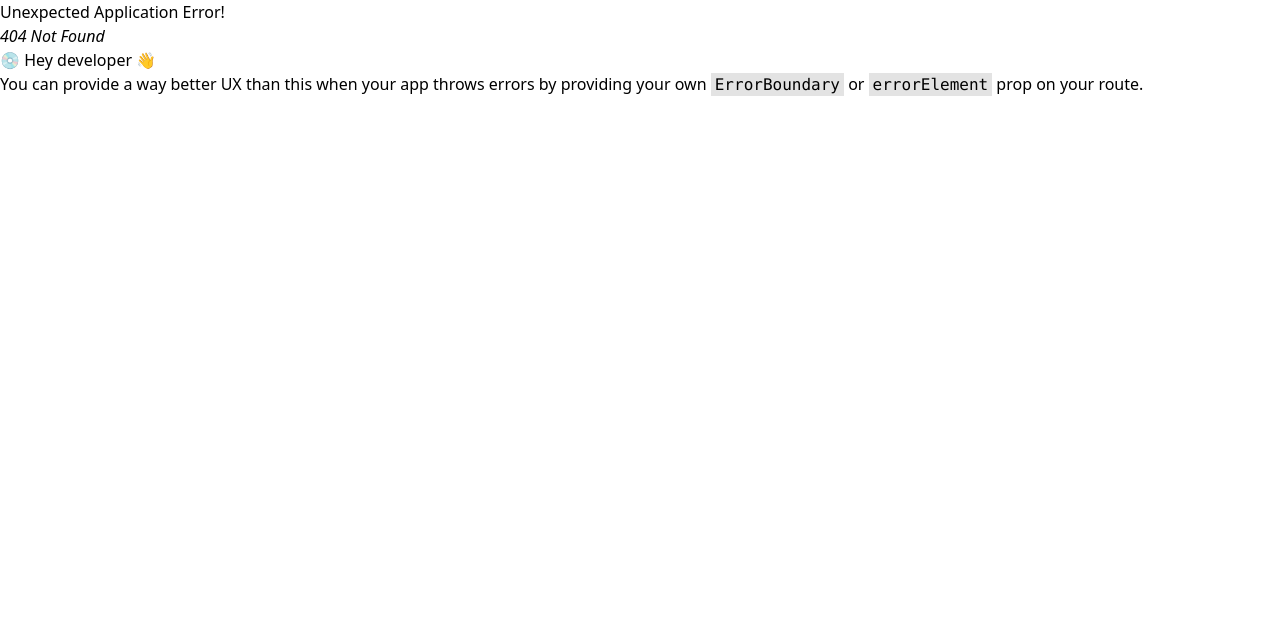
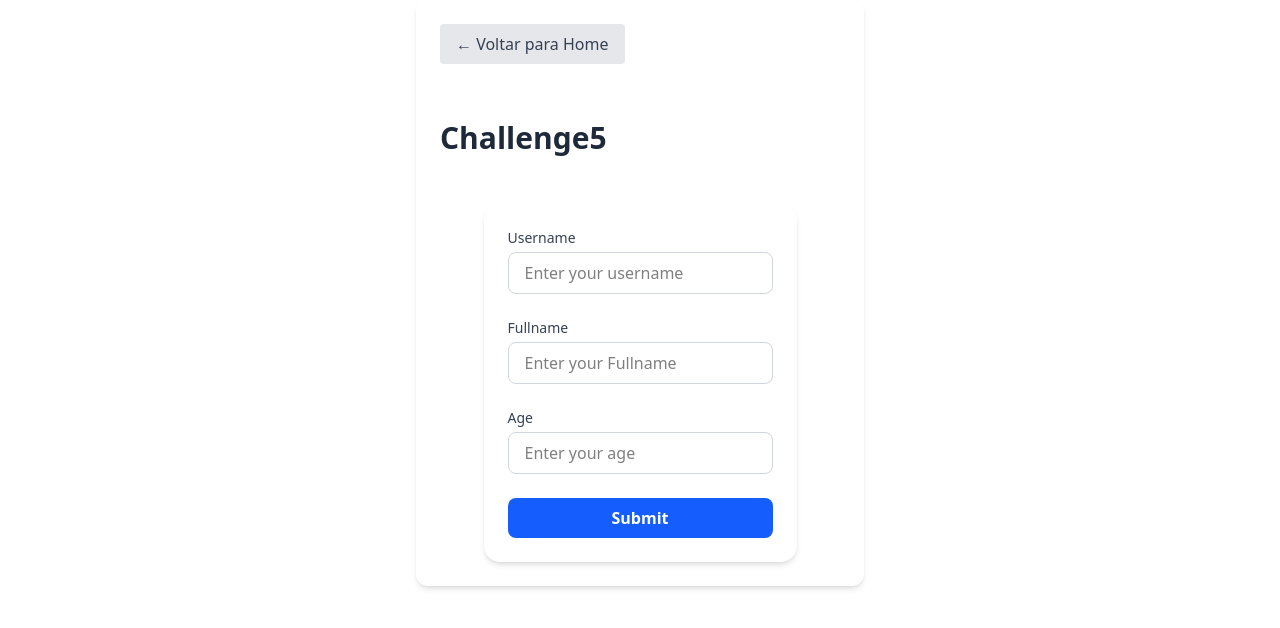
Before and after one commit to IsaqueBatist/React-Challenges, a React (Vite) app: page /challenge/5 in a window 1280 px wide. Before the commit this address had no page. Shown: the top 628 px of the page. Built offline with nearby package versions, Linux system fonts and the light colour scheme.

Commit message:
:sparkles: feat: Challenge 5 - Submit Form Data

```diff
--- a/src/App.tsx
+++ b/src/App.tsx
@@ -41,6 +41,14 @@ function App() {
         <h2 className="text-xl font-semibold text-red-600">Challenge 4</h2>
         <p className="text-gray-500 text-sm">Progress Bar</p>
         </Link>
+
+        <Link
+        to="/challenge/5"
+        className="bg-white rounded-xl shadow hover:shadow-lg p-6 text-center transition duration-300 border hover:border-pink-500"
+        >
+        <h2 className="text-xl font-semibold text-pink-600">Challenge 5</h2>
+        <p className="text-gray-500 text-sm">Submit Form Data</p>
+        </Link>
       </div>
     </div>
   )
--- /dev/null
+++ b/src/Challanges/challenge5/Challenge5.tsx
@@ -0,0 +1,108 @@
+import { useForm } from "react-hook-form";
+import BackToHome from "../../components/BackToHome";
+import { useState } from "react";
+
+interface IFormData {
+  username: string,
+  fullName: string,
+  age: number
+}
+
+export default function Challenge5() {
+  const [isToBeShowed, setIsToBeShowed] = useState(false)
+  const [submittedData, setSubmittedData] = useState<IFormData>({} as IFormData)
+  const {register, reset, handleSubmit, formState: {errors, isValid}} = useForm<IFormData>({
+    mode: "all",
+  })
+  function onsubmit(data: IFormData) {
+    setIsToBeShowed(false)
+    console.log(data)
+    if(isValid){
+      setIsToBeShowed(true)
+      setSubmittedData(data)
+      reset()
+    }
+  }
+
+  return (
+        <div className='flex flex-col gap-8 w-full max-w-md mx-auto p-6 bg-white rounded-xl shadow-md'>
+          <BackToHome />
+          <h2 className="text-3xl font-bold text-gray-800 mb-4">Challenge5</h2>
+            <form
+              onSubmit={handleSubmit(onsubmit)}
+              className="p-6 max-w-md mx-auto bg-white rounded-2xl shadow-md space-y-6"
+            >
+
+              {/* Username */}
+              <div>
+                <label htmlFor="username" className="block text-sm font-medium text-gray-700 mb-1">
+                  Username
+                </label>
+                <input
+                  type="text"
+                  id="username"
+                  {...register("username",{
+                    required: "Username is required"
+                  })}
+                  placeholder="Enter your username"
+                  className="w-full px-4 py-2 border border-gray-300 rounded-lg focus:outline-none focus:ring-2 focus:ring-blue-500"
+                />
+                {errors.username && <p className="text-red-600">{errors.username.message}</p>}
+              </div>
+
+              {/* Nome Completo */}
+              <div>
+                <label htmlFor="fullName" className="block text-sm font-medium text-gray-700 mb-1">
+                  Fullname
+                </label>
+                <input
+                  type="text"
+                  id="fullName"
+                  {...register("fullName",{
+                    required: "Fullname is required"
+                  })}
+                  placeholder="Enter your Fullname"
+                  className="w-full px-4 py-2 border border-gray-300 rounded-lg focus:outline-none focus:ring-2 focus:ring-blue-500"
+                />
+                {errors.fullName && <p className="text-red-600">{errors.fullName.message}</p>}
+              </div>
+
+              {/* Idade */}
+              <div>
+                <label htmlFor="age" className="block text-sm font-medium text-gray-700 mb-1">
+                  Age
+                </label>
+                <input
+                  type="number"
+                  id="age"
+                  {...register("age",{
+                    required: "Age is required"
+                  })}
+                  placeholder="Enter your age"
+                  className="w-full px-4 py-2 border border-gray-300 rounded-lg focus:outline-none focus:ring-2 focus:ring-blue-500"
+                />
+                {errors.age && <p className="text-red-600">{errors.age.message}</p>}
+                <p></p>
+              </div>
+
+              {/* Botão */}
+            <button
+                type="submit"
+                className="w-full bg-blue-600 text-white font-semibold py-2 px-4 rounded-lg hover:bg-blue-700 transition-colors"
+              >
+                Submit
+            </button>
+          </form>
+          {isToBeShowed && (
+            <>
+              <p className="font-bold">Request sent to DB with below request data</p>
+              <ul>
+                <li>UserName: {submittedData.username}</li>
+                <li>FullName: {submittedData.fullName}</li>
+                <li>Age: {submittedData.age}</li>
+              </ul>
+            </>
+          )}
+          </div>
+  )
+}
--- a/src/main.tsx
+++ b/src/main.tsx
@@ -7,6 +7,7 @@ import Challenge2 from './Challanges/challange2/Challenge2.tsx'
 import Challange1 from './Challanges/challange1/Challenge1.tsx'
 import Challange3 from './Challanges/challange3/Challange3.tsx'
 import Challenge4 from './Challanges/challenge4/Challenge4.tsx'
+import Challenge5 from './Challanges/challenge5/Challenge5.tsx'
 
 const router = createBrowserRouter([
   {path: '', element: <App />},
@@ -14,6 +15,7 @@ const router = createBrowserRouter([
   {path: 'challenge/2', element: <Challenge2/>},
   {path: 'challenge/3', element: <Challange3/>},
   {path: 'challenge/4', element: <Challenge4/>},
+  {path: 'challenge/5', element: <Challenge5/>},
 ])
 
 
```
Also changed, not shown: 1 other file (tests, documents, lock files or other folders).
